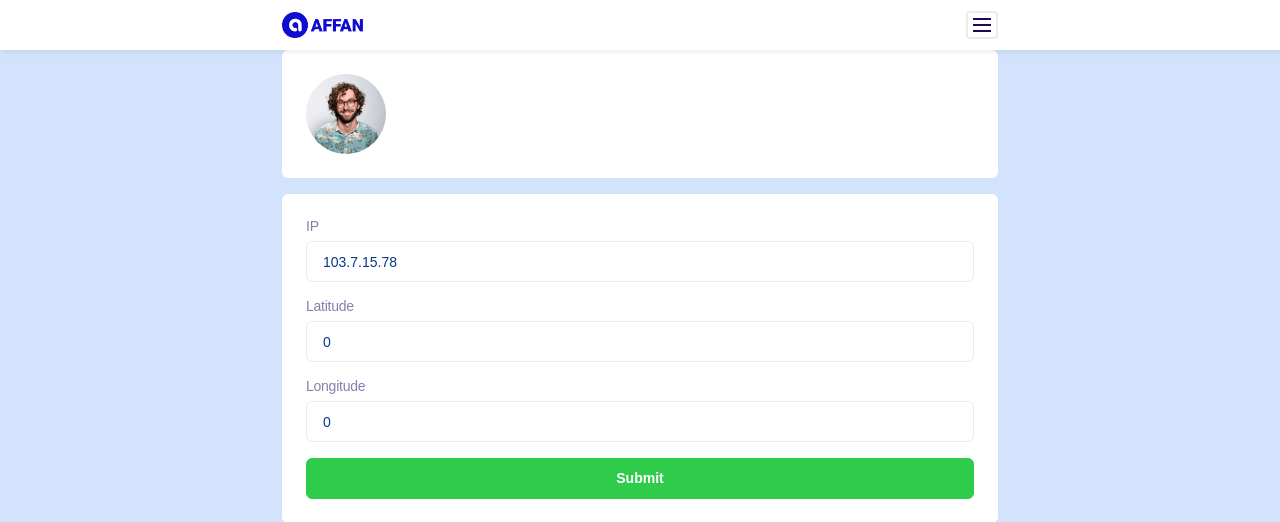
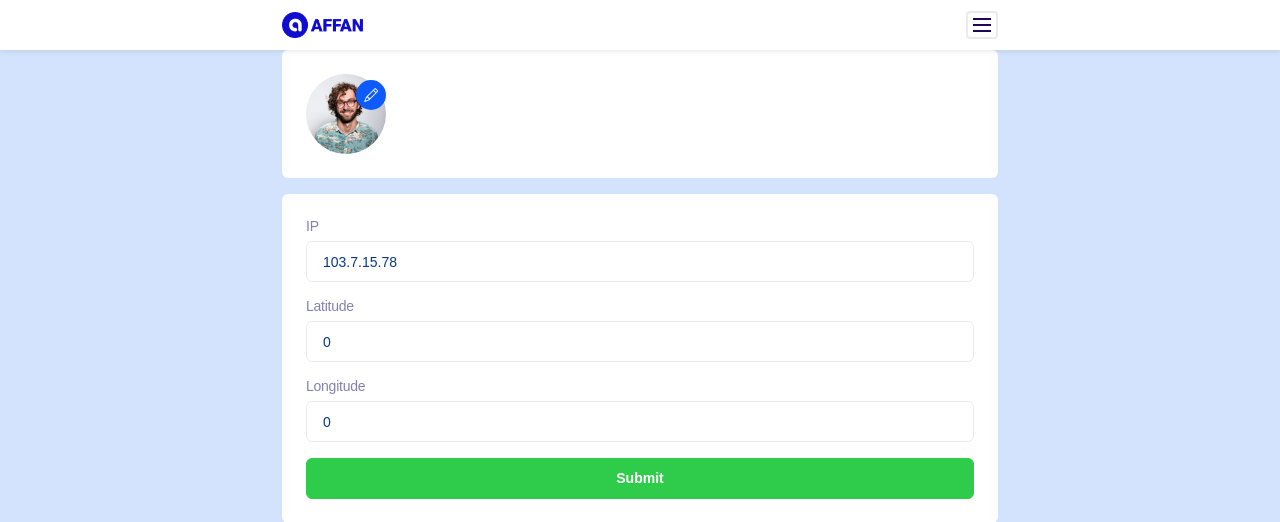
Before and after one commit to danuri/presensionlie, a CodeIgniter 4 app: the page made by app/Views/presensi.php in a window 1280 px wide. Shown: the top 522 px of the page. Run offline with PHP 8.4 and a stand-in for CodeIgniter, Linux system fonts and the light colour scheme; the template is opened without the code that fills it, so the values that code supplies are empty; some libraries are stand-ins or nearby versions.

Commit message:
Update presensi.php

```diff
--- a/app/Views/presensi.php
+++ b/app/Views/presensi.php
@@ -8,12 +8,16 @@
         <div class="card-body d-flex align-items-center">
           <div class="user-profile me-3">
             <img src="img/bg-img/2.jpg" alt="">
+            <i class="bi bi-pencil"></i>
+            <form action="#">
+              <input class="form-control" type="file">
+            </form>
           </div>
           <div class="user-info">
             <div class="d-flex align-items-center">
               <h5 class="mb-1"><?= session('nama')?></h5>
-              <span class="badge bg-warning ms-2 rounded-pill"><?= session('nip')?></span>
             </div>
+            <p class="mb-0"><?= session('nip')?></p>
           </div>
         </div>
       </div>
```
